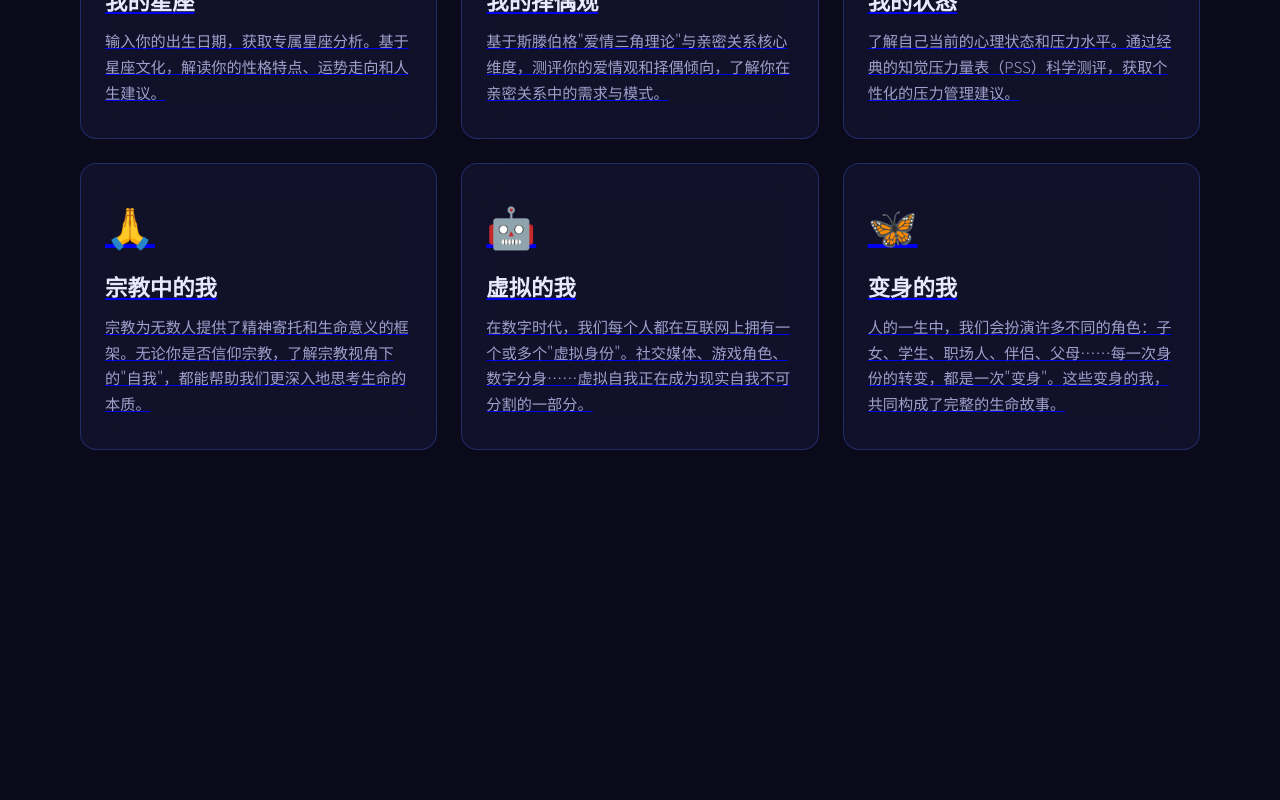
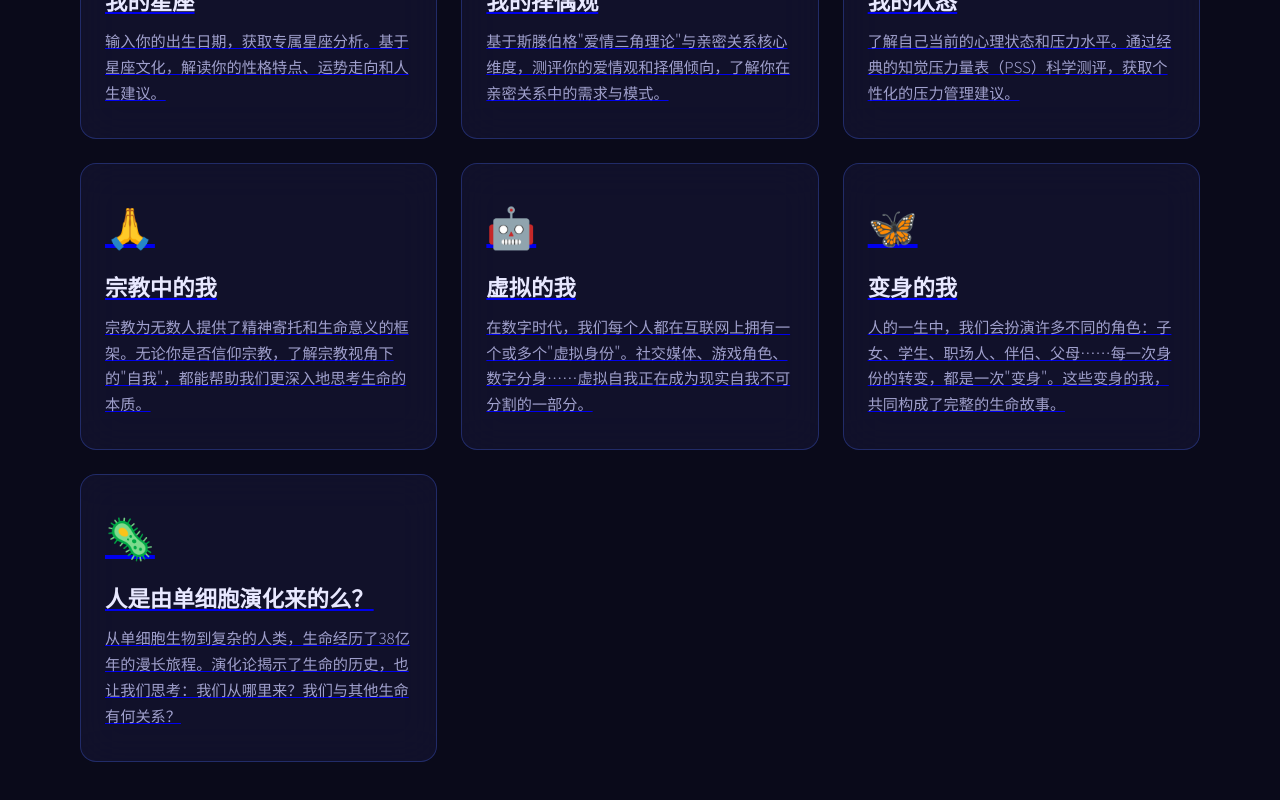
Before and after one commit to himoohimoo/life-philosophy, a React (Vite) app: page /whoami in a window 1280 px wide. Shown: the part 1130-1930 px from the top of the page. Before the commit the page ends 1620 px from the top, so only its background shows below. Built offline with nearby package versions, Linux system fonts and the light colour scheme; a web font is replaced by a local one.

Commit message:
feat: 新增“人是由单细胞演化来的么？”板块
- 演化论核心观点（自然选择、共同祖先）
- 从单细胞到人类的38亿年旅程
- 演化视角的自我认知（与其他生命的关系、人性的演化根源）

```diff
--- a/src/data/siteData.js
+++ b/src/data/siteData.js
@@ -244,6 +244,29 @@ export const siteData = {
             {
               heading: '拥抱变化中的自我',
               content: '如何应对人生中的角色转变：\n\n• 接纳变化：变化是生命的本质，抗拒只会增加痛苦\n• 保持核心：在变化中坚守核心价值观\n• 持续学习：每一次转变都是学习新技能的机会\n• 寻找意义：在新的角色中发现人生的意义\n• 留住记忆：用文字、影像记录每一次"变身"的故事\n\n正如哲学家赫拉克利特所说："人不能两次踏入同一条河流。"变化中的我，才是最真实的我。'
+            }
+          ]
+        }
+      },
+      {
+        id: 'evolution',
+        title: '人是由单细胞演化来的么？',
+        icon: '🦠',
+        desc: '从单细胞生物到复杂的人类，生命经历了38亿年的漫长旅程。演化论揭示了生命的历史，也让我们思考：我们从哪里来？我们与其他生命有何关系？',
+        detail: {
+          title: '生命演化 · 38亿年的旅程',
+          sections: [
+            {
+              heading: '演化论的核心观点',
+              content: '达尔文的演化论是现代生物学的基石：\n\n【自然选择】\n• 个体存在变异\n• 适者生存，不适者被淘汰\n• 有利特征被遗传给后代\n• 经过漫长的时间，物种发生变化\n\n【共同祖先】\n• 所有生命都起源于共同的祖先\n• 人类与黑猩猩约600万年前分离\n• 人类与老鼠约7500万年前分离\n• 人类与果蝇约6亿年前分离\n\n演化不是"进步"，而是"适应"。没有"高等"和"低等"之分，只有"适应"和"不适应"的区别。'
+            },
+            {
+              heading: '从单细胞到人类',
+              content: '生命演化的关键里程碑：\n\n【38亿年前】最早的单细胞生命诞生\n• 原核生物（细菌、古菌）\n• 地球上所有生命的共同祖先\n\n【20亿年前】真核细胞出现\n• 细胞有了细胞核和细胞器\n• 复杂生命的基础\n\n【6亿年前】多细胞生物大爆发\n• 寒武纪生命大爆发\n• 动物多样性急剧增加\n\n【3.5亿年前】脊椎动物登陆\n• 鱼类演化出四肢\n• 两栖类、爬行类、哺乳类相继出现\n\n【600万年前】人类与黑猩猩分离\n• 直立行走、脑容量增大\n• 语言、工具、社会性的发展\n\n每一个你的细胞，都携带着这段38亿年的历史。'
+            },
+            {
+              heading: '演化视角的自我认知',
+              content: '理解演化，帮助我们认识自己：\n\n【我们与其他生命的关系】\n• 与黑猩猩共享98.7%的基因\n• 与老鼠共享约85%的基因\n• 与香蕉共享约50%的基因\n• 所有生命都是我们的"远亲"\n\n【人性的演化根源】\n• 社会性：群居生活的演化优势\n• 情感：趋利避害的神经机制\n• 道德感：合作与互惠的演化基础\n• 好奇心：探索与学习的生存价值\n\n【演化的启示】\n• 我们是自然的一部分，而非自然的主宰\n• 人类特征有其演化逻辑，但并非"最优解"\n• 理解本能，才能超越本能\n• 演化给了我们过去，未来由我们自己创造\n\n演化论不是贬低人类，而是让我们更深刻地理解生命的奇迹和责任。'
             }
           ]
         }
```
